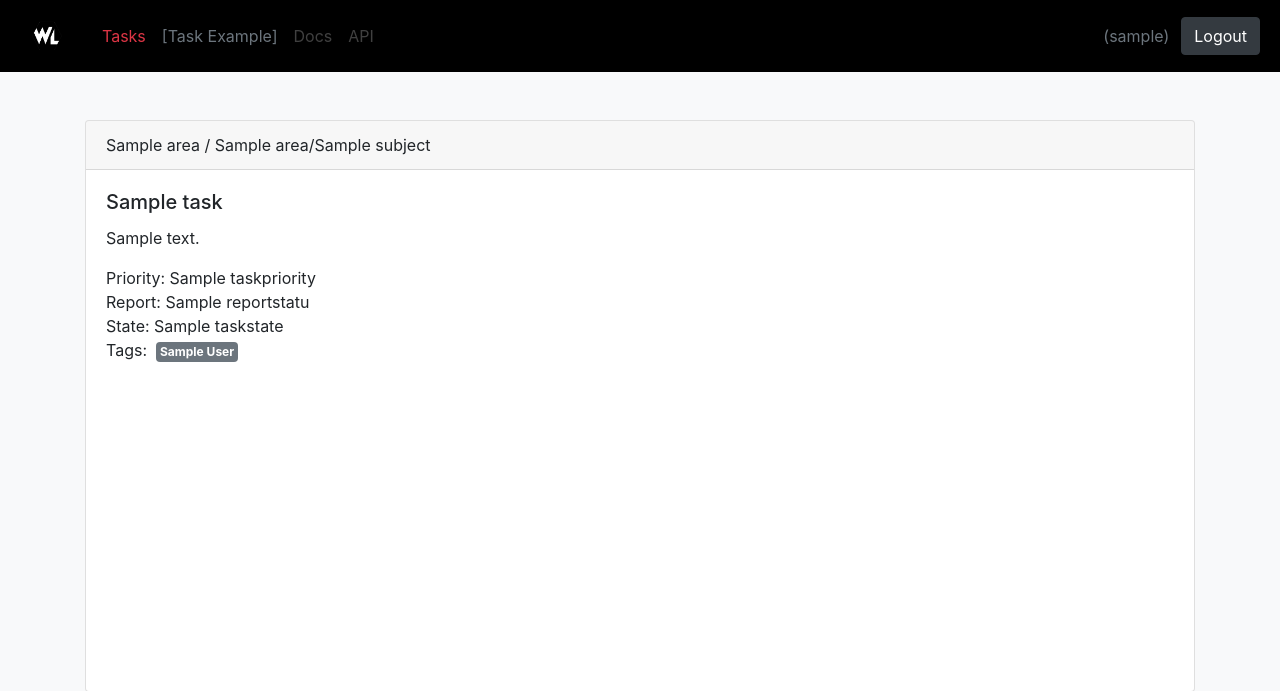
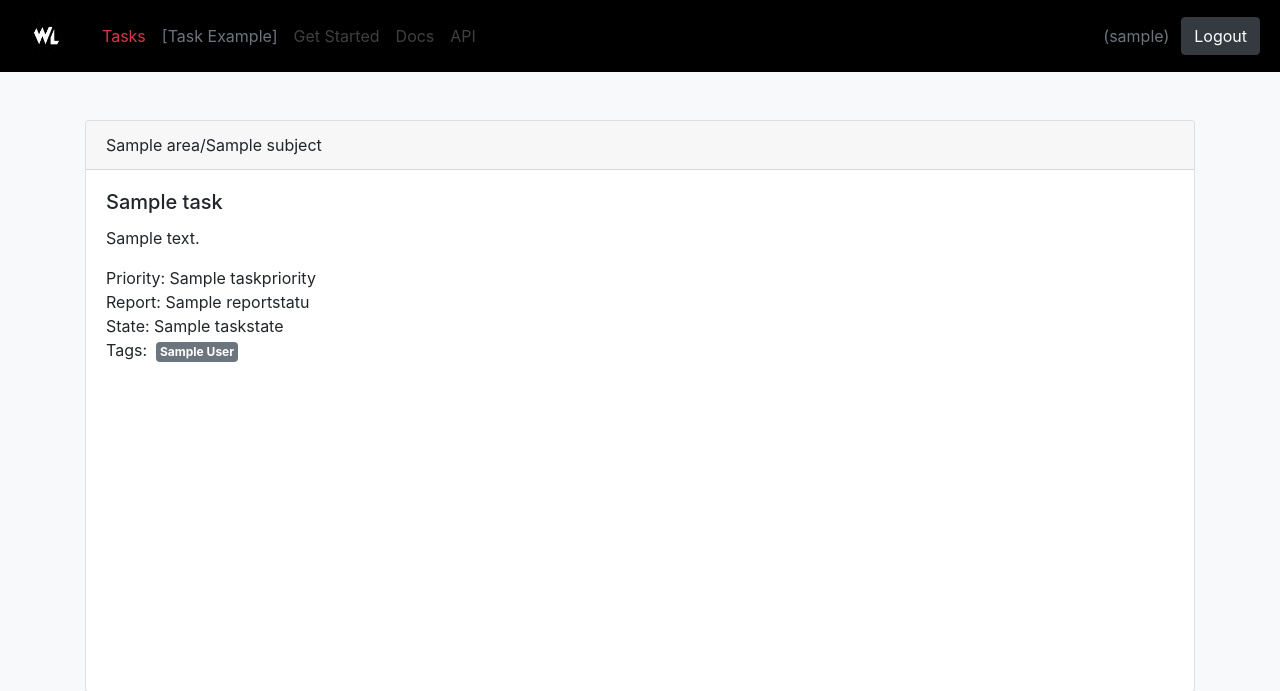
Before and after one commit to azinit/wlhub, a Django app: page /tasks/1 in a window 1280 px wide. Shown: the top 691 px of the page. Run offline with Django 3.2, Linux system fonts and the light colour scheme; a user stored in the database is signed in; tables that the repository leaves empty hold one stand-in row (values such as "Sample post"); some libraries are stand-ins or nearby versions.

Commit message:
fix links on header

```diff
--- a/wlhub/templates/includes/header.html
+++ b/wlhub/templates/includes/header.html
@@ -15,12 +15,14 @@
 
         <div class="collapse navbar-collapse" id="navbarSupportedContent">
             <ul class="navbar-nav mr-auto">
+                {% if user.is_authenticated %}
                     <li class="nav-item">
                         <a class="nav-link text-danger" href="{% url 'tasks-list' category="open" %}">Tasks</a>
                     </li>
                     <li class="nav-item">
                         <a class="nav-link text-secondary" href="{% url 'tasks-details' pk=1 %}">[Task Example]</a>
                     </li>
+                {% endif %}
                 {% comment %}<li class="nav-item dropdown">
                     <a class="nav-link dropdown-toggle" href="#" id="navbarDropdown" role="button"
                        data-toggle="dropdown" aria-haspopup="true" aria-expanded="false">
@@ -33,6 +35,9 @@
                         <a class="dropdown-item" href="#">Something else here</a>
                     </div>
                 </li>{% endcomment %}
+                <li class="nav-item">
+                    <a class="nav-link disabled" href="#" tabindex="-1" aria-disabled="true">Get Started</a>
+                </li>
                 <li class="nav-item">
                     <a class="nav-link disabled" href="#" tabindex="-1" aria-disabled="true">Docs</a>
                 </li>
--- a/wlhub/templates/task/index.html
+++ b/wlhub/templates/task/index.html
@@ -9,7 +9,7 @@
         <div class="container d-flex flex-column h-100">
             <div class="card my-5 flex-grow-1">
                 <div class="card-header">
-                    {{ task.subject.area }} / {{ task.subject }}
+                   {{ task.subject }}
                 </div>
                 <div class="card-body">
                     <h5 class="card-title">{{ task.name }}</h5>
```
Lines whose indentation alone changed are shown as unchanged.
